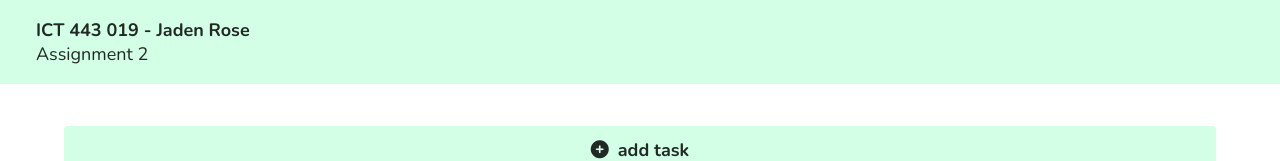
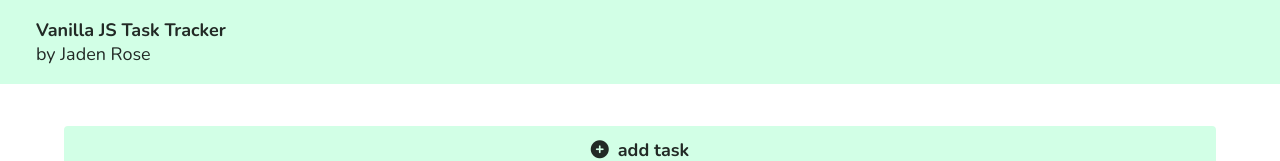
Before and after one commit to jadenrose/vanilla-js-task-tracker, a website: page index.html in a window 1280 px wide. Shown: the top 161 px of the page. Drawn offline with nearby package versions, Linux system fonts and the light colour scheme.

Commit message:
metadata update

```diff
--- a/index.html
+++ b/index.html
@@ -14,7 +14,7 @@
 		/>
 		<link rel="stylesheet" href="index.css" />
 
-		<title>Jaden Rose - Assignment 2 - ICT 443</title>
+		<title>Vanilla JS Task Tracker</title>
 
 		<script
 			src="https://kit.fontawesome.com/a0215abb7b.js"
@@ -25,8 +25,8 @@
 	</head>
 	<body>
 		<header>
-			<div class="logo">ICT 443 019 - Jaden Rose</div>
-			<span>Assignment 2</span>
+			<div class="logo">Vanilla JS Task Tracker</div>
+			<span>by Jaden Rose</span>
 		</header>
 
 		<main>
```
